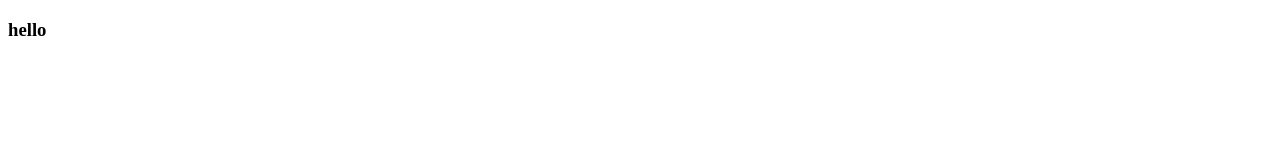
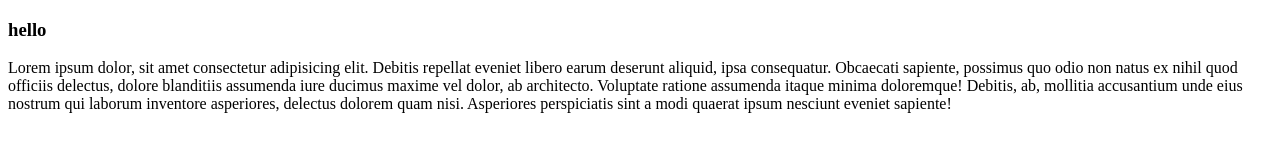
Before and after one commit to Aftab417/tabi-, a plain HTML site: page about.html in a window 1280 px wide. Drawn offline with Linux system fonts and the light colour scheme.

Commit message:
add para

```diff
--- a/about.html
+++ b/about.html
@@ -7,5 +7,6 @@
 </head>
 <body>
     <h3>hello</h3>
+    <p>Lorem ipsum dolor, sit amet consectetur adipisicing elit. Debitis repellat eveniet libero earum deserunt aliquid, ipsa consequatur. Obcaecati sapiente, possimus quo odio non natus ex nihil quod officiis delectus, dolore blanditiis assumenda iure ducimus maxime vel dolor, ab architecto. Voluptate ratione assumenda itaque minima doloremque! Debitis, ab, mollitia accusantium unde eius nostrum qui laborum inventore asperiores, delectus dolorem quam nisi. Asperiores perspiciatis sint a modi quaerat ipsum nesciunt eveniet sapiente!</p>
 </body>
 </html>
```
Also changed, not shown: index.html (+1 -1 lines).
